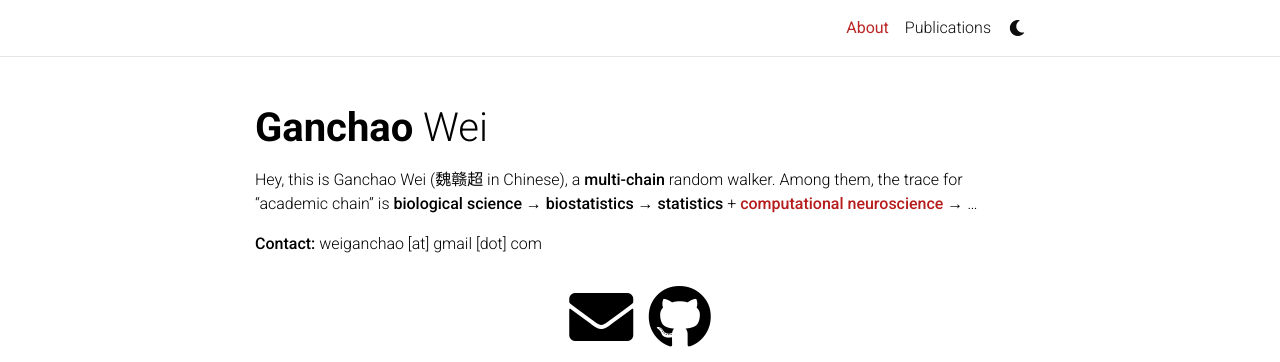
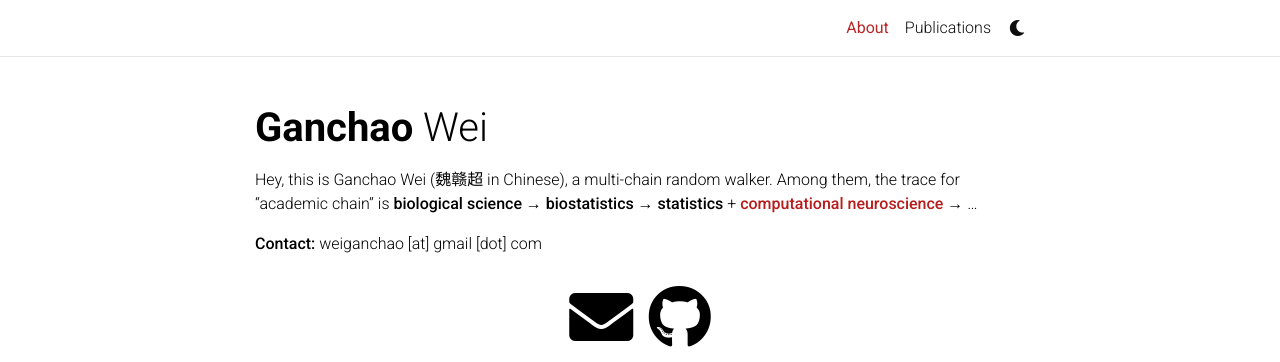
Before and after one commit to weigcdsb/weigcdsb.github.io, a Jekyll site: the page built from _pages/about.md, in a window 1280 px wide. Shown: the top 362 px of the page. Built offline with Jekyll 4.4.1, drawn with Linux system fonts in a browser that asks for light colours; comment, search, counter and statistics services are not loaded; a style sheet for code colours, icons or effects is not loaded.

```diff
--- a/_pages/about.md
+++ b/_pages/about.md
@@ -17,7 +17,7 @@ news: false  # includes a list of news items
 selected_papers: false # includes a list of papers marked as "selected={true}"
 social: true  # includes social icons at the bottom of the page
 ---
-Hey, this is Ganchao Wei (魏赣超 in Chinese), a **multi-chain** random walker. Among them, the trace for "academic chain" is **biological science** &rarr; **biostatistics** &rarr; **statistics** + **[computational neuroscience](https://stevenson.lab.uconn.edu/)** &rarr; ...
+Hey, this is Ganchao Wei (魏赣超 in Chinese), a multi-chain random walker. Among them, the trace for "academic chain" is **biological science** &rarr; **biostatistics** &rarr; **statistics** + **[computational neuroscience](https://stevenson.lab.uconn.edu/)** &rarr; ...
 
 **Contact:** weiganchao [at] gmail [dot] com
 
```
